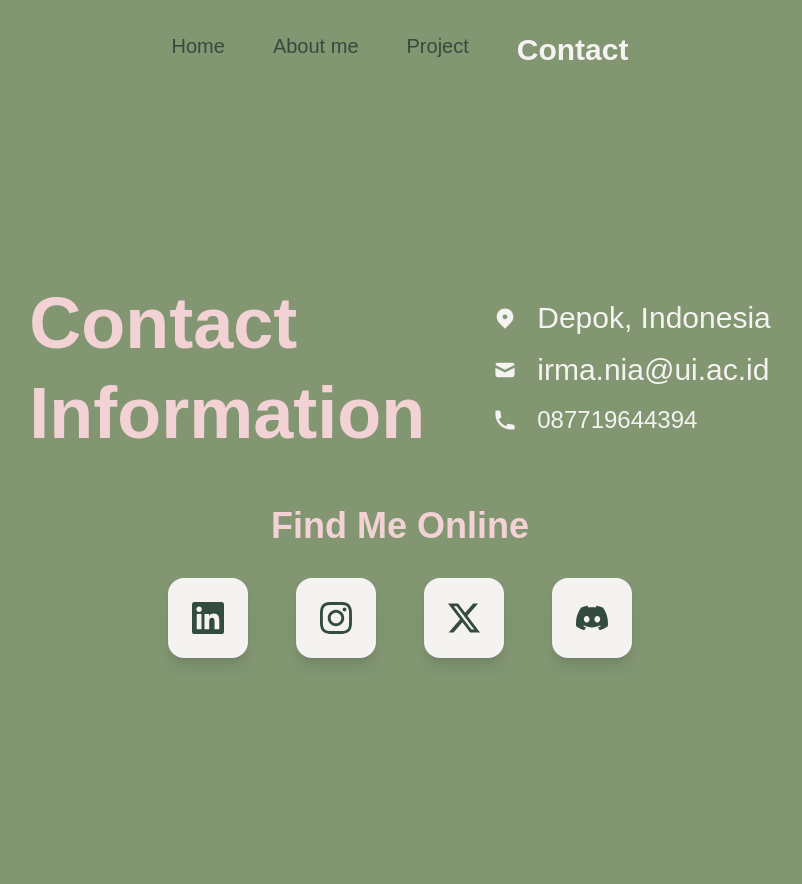
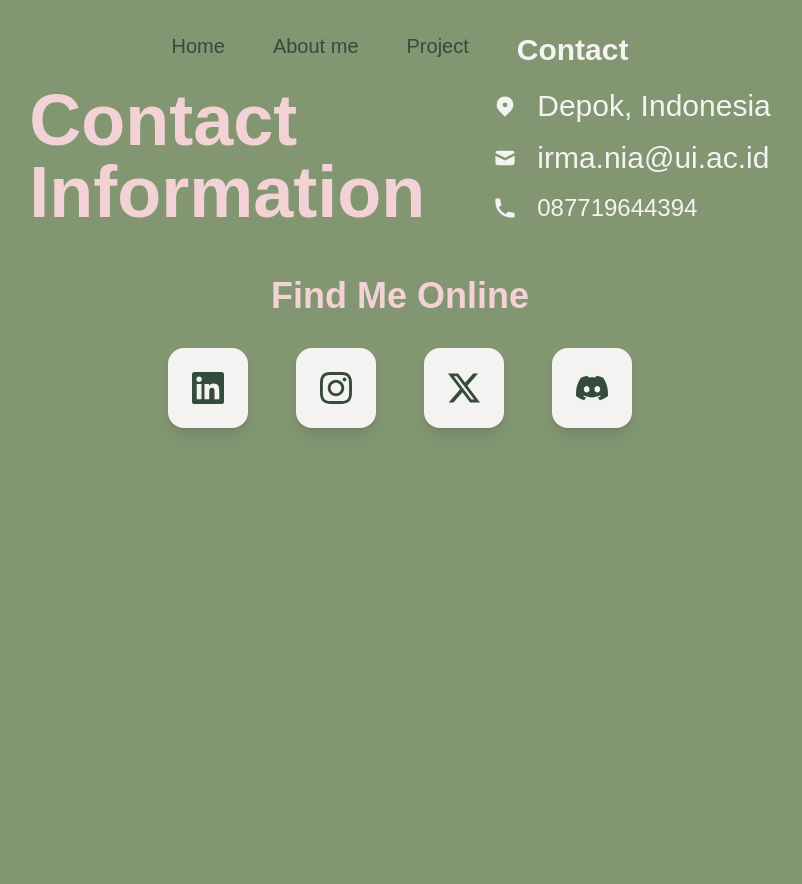
Before and after one commit to kishirinka/portfolio, a Django app: page /contact/ in a window 1280 px wide. Shown: the whole page, without its empty margins (240-1042 px from the left). After the commit the page ends 431 px from the top, so only its background shows below. Run offline with Django 5.2, Linux system fonts and the light colour scheme; parts of the project's set-up code (start-up, migrations or seed data) failed here and were passed over; some libraries are stand-ins or nearby versions; some web fonts are replaced.

Commit message:
make it adaptive

```diff
--- a/main/templates/contact.html
+++ b/main/templates/contact.html
@@ -29,92 +29,92 @@
         }
     </script>
 </head>
-<body class="bg-sage font-sans h-screen overflow-hidden">
+<body class="bg-sage font-sans min-h-screen">
     <!-- Navigation -->
-    <nav class="flex justify-center space-x-12 pt-8 pb-4 px-6 text-evergreen font-medium text-lg">
-        <a href="/" class="hover:text-peoni transition-colors text-xl">Home</a>
-        <a href="/about/" class="hover:text-peoni transition-colors text-xl">About me</a>
-        <a href="/project" class="hover:text-peoni transition-colors text-xl">Project</a>
-        <a href="/contact" class="hover:text-peoni transition-colors text-3xl text-mist font-semibold">Contact</a>
+    <nav class="flex justify-center space-x-4 sm:space-x-8 lg:space-x-12 pt-4 sm:pt-6 lg:pt-8 pb-4 px-2 sm:px-4 lg:px-6 text-evergreen font-medium">
+        <a href="/" class="hover:text-peoni transition-colors text-base sm:text-lg lg:text-xl">Home</a>
+        <a href="/about/" class="hover:text-peoni transition-colors text-base sm:text-lg lg:text-xl">About me</a>
+        <a href="/project" class="hover:text-peoni transition-colors text-base sm:text-lg lg:text-xl">Project</a>
+        <a href="/contact" class="hover:text-peoni transition-colors text-xl sm:text-2xl lg:text-3xl text-mist font-semibold">Contact</a>
     </nav>
 
-    <div class="flex flex-col justify-center items-center h-full pb-8">
+    <div class="flex flex-col justify-center items-center h-full pb-4 sm:pb-8">
         <!-- Contact Information Section -->
-        <div class="flex items-center justify-center mb-12 max-w-6xl mx-auto">
+        <div class="flex flex-col sm:flex-row items-center justify-center mb-8 sm:mb-12 max-w-6xl mx-auto px-4 sm:px-6">
             <!-- Left side - Title -->
-            <div class="flex-shrink-0 mr-16">
-                <h1 class="text-7xl font-bold text-peoni leading-tight">
+            <div class="flex-shrink-0 mb-6 sm:mb-0 sm:mr-8 lg:mr-16 text-center sm:text-left">
+                <h1 class="text-4xl sm:text-5xl lg:text-7xl font-bold text-peoni leading-tight">
                     Contact<br>
                     Information
                 </h1>
             </div>
 
             <!-- Right side - Contact Details -->
-            <div class="space-y-4">
+            <div class="space-y-3 sm:space-y-4">
                 <!-- Location -->
-                <div class="flex items-center space-x-4">
-                    <div class="w-8 h-8 flex items-center justify-center">
-                        <svg class="w-6 h-6 text-mist" fill="currentColor" viewBox="0 0 20 20">
+                <div class="flex items-center space-x-3 sm:space-x-4">
+                    <div class="w-6 sm:w-8 h-6 sm:h-8 flex items-center justify-center">
+                        <svg class="w-5 sm:w-6 h-5 sm:h-6 text-mist" fill="currentColor" viewBox="0 0 20 20">
                             <path fill-rule="evenodd" d="M5.05 4.05a7 7 0 119.9 9.9L10 18.9l-4.95-4.95a7 7 0 010-9.9zM10 11a2 2 0 100-4 2 2 0 000 4z" clip-rule="evenodd"></path>
                         </svg>
                     </div>
-                    <span class="text-3xl text-mist font-medium">Depok, Indonesia</span>
+                    <span class="text-xl sm:text-2xl lg:text-3xl text-mist font-medium">Depok, Indonesia</span>
                 </div>
 
                 <!-- Email -->
-                <div class="flex items-center space-x-4">
-                    <div class="w-8 h-8 flex items-center justify-center">
-                        <svg class="w-6 h-6 text-mist" fill="currentColor" viewBox="0 0 20 20">
+                <div class="flex items-center space-x-3 sm:space-x-4">
+                    <div class="w-6 sm:w-8 h-6 sm:h-8 flex items-center justify-center">
+                        <svg class="w-5 sm:w-6 h-5 sm:h-6 text-mist" fill="currentColor" viewBox="0 0 20 20">
                             <path d="M2.003 5.884L10 9.882l7.997-3.998A2 2 0 0016 4H4a2 2 0 00-1.997 1.884z"></path>
                             <path d="M18 8.118l-8 4-8-4V14a2 2 0 002 2h12a2 2 0 002-2V8.118z"></path>
                         </svg>
                     </div>
-                    <span class="text-3xl text-mist font-medium">irma.nia@ui.ac.id</span>
+                    <span class="text-xl sm:text-2xl lg:text-3xl text-mist font-medium break-all">irma.nia@ui.ac.id</span>
                 </div>
 
                 <!-- Phone -->
-                <div class="flex items-center space-x-4">
-                    <div class="w-8 h-8 flex items-center justify-center">
-                        <svg class="w-6 h-6 text-mist" fill="currentColor" viewBox="0 0 20 20">
+                <div class="flex items-center space-x-3 sm:space-x-4">
+                    <div class="w-6 sm:w-8 h-6 sm:h-8 flex items-center justify-center">
+                        <svg class="w-5 sm:w-6 h-5 sm:h-6 text-mist" fill="currentColor" viewBox="0 0 20 20">
                             <path d="M2 3a1 1 0 011-1h2.153a1 1 0 01.986.836l.74 4.435a1 1 0 01-.54 1.06l-1.548.773a11.037 11.037 0 006.105 6.105l.774-1.548a1 1 0 011.059-.54l4.435.74a1 1 0 01.836.986V17a1 1 0 01-1 1h-2C7.82 18 2 12.18 2 5V3z"></path>
                         </svg>
                     </div>
-                    <span class="text-2xl text-mist font-medium">087719644394</span>
+                    <span class="text-lg sm:text-xl lg:text-2xl text-mist font-medium">087719644394</span>
                 </div>
             </div>
         </div>
 
         <!-- Social Media Section -->
-        <div class="text-center">
-            <h2 class="text-4xl font-bold text-peoni mb-8">
+        <div class="text-center px-4 sm:px-6">
+            <h2 class="text-2xl sm:text-3xl lg:text-4xl font-bold text-peoni mb-6 sm:mb-8">
                 Find Me Online
             </h2>
 
-            <div class="flex justify-center space-x-12">
+            <div class="flex justify-center space-x-4 sm:space-x-8 lg:space-x-12">
                 <!-- LinkedIn -->
-                <a href="https://www.linkedin.com/in/irma-nia-alwijah/" target="_blank" class="bg-mist rounded-2xl p-6 flex items-center justify-center hover:bg-peoni hover:scale-105 transition-all duration-300 shadow-lg w-20 h-20">
-                    <svg class="w-10 h-10 text-evergreen" fill="currentColor" viewBox="0 0 24 24">
+                <a href="https://www.linkedin.com/in/irma-nia-alwijah/" target="_blank" class="bg-mist rounded-xl sm:rounded-2xl p-4 sm:p-5 lg:p-6 flex items-center justify-center hover:bg-peoni hover:scale-105 transition-all duration-300 shadow-lg w-14 h-14 sm:w-16 sm:h-16 lg:w-20 lg:h-20">
+                    <svg class="w-7 h-7 sm:w-8 sm:h-8 lg:w-10 lg:h-10 text-evergreen" fill="currentColor" viewBox="0 0 24 24">
                         <path d="M20.447 20.452h-3.554v-5.569c0-1.328-.027-3.037-1.852-3.037-1.853 0-2.136 1.445-2.136 2.939v5.667H9.351V9h3.414v1.561h.046c.477-.9 1.637-1.85 3.37-1.85 3.601 0 4.267 2.37 4.267 5.455v6.286zM5.337 7.433c-1.144 0-2.063-.926-2.063-2.065 0-1.138.92-2.063 2.063-2.063 1.14 0 2.064.925 2.064 2.063 0 1.139-.925 2.065-2.064 2.065zm1.782 13.019H3.555V9h3.564v11.452zM22.225 0H1.771C.792 0 0 .774 0 1.729v20.542C0 23.227.792 24 1.771 24h20.451C23.2 24 24 23.227 24 22.271V1.729C24 .774 23.2 0 22.222 0h.003z"/>
                     </svg>
                 </a>
 
                 <!-- Instagram -->
-                <a href="https://www.instagram.com/niaalw._/" target="_blank" class="bg-mist rounded-2xl p-6 flex items-center justify-center hover:bg-peoni hover:scale-105 transition-all duration-300 shadow-lg w-20 h-20">
-                    <svg class="w-10 h-10 text-evergreen" fill="currentColor" viewBox="0 0 24 24">
+                <a href="https://www.instagram.com/niaalw._/" target="_blank" class="bg-mist rounded-xl sm:rounded-2xl p-4 sm:p-5 lg:p-6 flex items-center justify-center hover:bg-peoni hover:scale-105 transition-all duration-300 shadow-lg w-14 h-14 sm:w-16 sm:h-16 lg:w-20 lg:h-20">
+                    <svg class="w-7 h-7 sm:w-8 sm:h-8 lg:w-10 lg:h-10 text-evergreen" fill="currentColor" viewBox="0 0 24 24">
                         <path d="M12 2.163c3.204 0 3.584.012 4.85.07 3.252.148 4.771 1.691 4.919 4.919.058 1.265.069 1.645.069 4.849 0 3.205-.012 3.584-.069 4.849-.149 3.225-1.664 4.771-4.919 4.919-1.266.058-1.644.07-4.85.07-3.204 0-3.584-.012-4.849-.07-3.26-.149-4.771-1.699-4.919-4.92-.058-1.265-.07-1.644-.07-4.849 0-3.204.013-3.583.07-4.849.149-3.227 1.664-4.771 4.919-4.919 1.266-.057 1.645-.069 4.849-.069zm0-2.163c-3.259 0-3.667.014-4.947.072-4.358.2-6.78 2.618-6.98 6.98-.059 1.281-.073 1.689-.073 4.948 0 3.259.014 3.668.072 4.948.2 4.358 2.618 6.78 6.98 6.98 1.281.058 1.689.072 4.948.072 3.259 0 3.668-.014 4.948-.072 4.354-.2 6.782-2.618 6.979-6.98.059-1.28.073-1.689.073-4.948 0-3.259-.014-3.667-.072-4.947-.196-4.354-2.617-6.78-6.979-6.98-1.281-.059-1.69-.073-4.949-.073zm0 5.838c-3.403 0-6.162 2.759-6.162 6.162s2.759 6.163 6.162 6.163 6.162-2.759 6.162-6.163c0-3.403-2.759-6.162-6.162-6.162zm0 10.162c-2.209 0-4-1.79-4-4 0-2.209 1.791-4 4-4s4 1.791 4 4c0 2.21-1.791 4-4 4zm6.406-11.845c-.796 0-1.441.645-1.441 1.44s.645 1.44 1.441 1.44c.795 0 1.439-.645 1.439-1.44s-.644-1.44-1.439-1.44z"/>
                     </svg>
                 </a>
 
                 <!-- X (Twitter) -->
-                <a href="https://x.com/Kishirinka_" target="_blank" class="bg-mist rounded-2xl p-6 flex items-center justify-center hover:bg-peoni hover:scale-105 transition-all duration-300 shadow-lg w-20 h-20">
-                    <svg class="w-10 h-10 text-evergreen" fill="currentColor" viewBox="0 0 24 24">
+                <a href="https://x.com/Kishirinka_" target="_blank" class="bg-mist rounded-xl sm:rounded-2xl p-4 sm:p-5 lg:p-6 flex items-center justify-center hover:bg-peoni hover:scale-105 transition-all duration-300 shadow-lg w-14 h-14 sm:w-16 sm:h-16 lg:w-20 lg:h-20">
+                    <svg class="w-7 h-7 sm:w-8 sm:h-8 lg:w-10 lg:h-10 text-evergreen" fill="currentColor" viewBox="0 0 24 24">
                         <path d="M18.901 1.153h3.68l-8.04 9.19L24 22.846h-7.406l-5.8-7.584-6.638 7.584H.474l8.6-9.83L0 1.154h7.594l5.243 6.932ZM17.61 20.644h2.039L6.486 3.24H4.298Z"/>
                     </svg>
                 </a>
 
                 <!-- Discord -->
-                <a href="https://discord.gg/irma_nia" target="_blank" class="bg-mist rounded-2xl p-6 flex items-center justify-center hover:bg-peoni hover:scale-105 transition-all duration-300 shadow-lg w-20 h-20">
-                    <svg class="w-10 h-10 text-evergreen" fill="currentColor" viewBox="0 0 24 24">
+                <a href="https://discord.gg/irma_nia" target="_blank" class="bg-mist rounded-xl sm:rounded-2xl p-4 sm:p-5 lg:p-6 flex items-center justify-center hover:bg-peoni hover:scale-105 transition-all duration-300 shadow-lg w-14 h-14 sm:w-16 sm:h-16 lg:w-20 lg:h-20">
+                    <svg class="w-7 h-7 sm:w-8 sm:h-8 lg:w-10 lg:h-10 text-evergreen" fill="currentColor" viewBox="0 0 24 24">
                         <path d="M20.317 4.3698a19.7913 19.7913 0 00-4.8851-1.5152.0741.0741 0 00-.0785.0371c-.211.3753-.4447.8648-.6083 1.2495-1.8447-.2762-3.68-.2762-5.4868 0-.1636-.3933-.4058-.8742-.6177-1.2495a.077.077 0 00-.0785-.037 19.7363 19.7363 0 00-4.8852 1.515.0699.0699 0 00-.0321.0277C.5334 9.0458-.319 13.5799.0992 18.0578a.0824.0824 0 00.0312.0561c2.0528 1.5076 4.0413 2.4228 5.9929 3.0294a.0777.0777 0 00.0842-.0276c.4616-.6304.8731-1.2952 1.226-1.9942a.076.076 0 00-.0416-.1057c-.6528-.2476-1.2743-.5495-1.8722-.8923a.077.077 0 01-.0076-.1277c.1258-.0943.2517-.1923.3718-.2914a.0743.0743 0 01.0776-.0105c3.9278 1.7933 8.18 1.7933 12.0614 0a.0739.0739 0 01.0785.0095c.1202.099.246.1981.3728.2924a.077.077 0 01-.0066.1276 12.2986 12.2986 0 01-1.873.8914.0766.0766 0 00-.0407.1067c.3604.698.7719 1.3628 1.225 1.9932a.076.076 0 00.0842.0286c1.961-.6067 3.9495-1.5219 6.0023-3.0294a.077.077 0 00.0313-.0552c.5004-5.177-.8382-9.6739-3.5485-13.6604a.061.061 0 00-.0312-.0286zM8.02 15.3312c-1.1825 0-2.1569-1.0857-2.1569-2.419 0-1.3332.9555-2.4189 2.157-2.4189 1.2108 0 2.1757 1.0952 2.1568 2.419-.0002 1.3332-.9555 2.4189-2.1569 2.4189zm7.9748 0c-1.1825 0-2.1569-1.0857-2.1569-2.419 0-1.3332.9554-2.4189 2.1569-2.4189 1.2108 0 2.1757 1.0952 2.1568 2.419 0 1.3332-.9555 2.4189-2.1568 2.4189Z"/>
                     </svg>
                 </a>
```
Also changed, not shown: main/templates/aboutme.html (+22 -32 lines), main/templates/home.html (+37 -28 lines), main/templates/project.html (+38 -38 lines).
